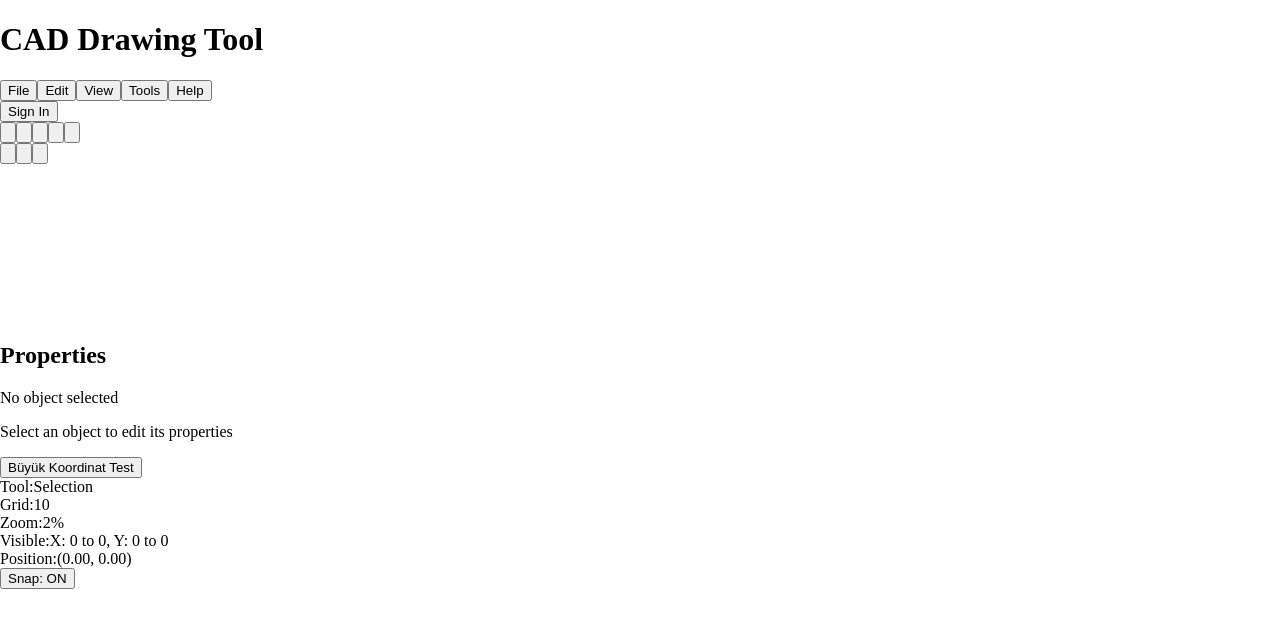
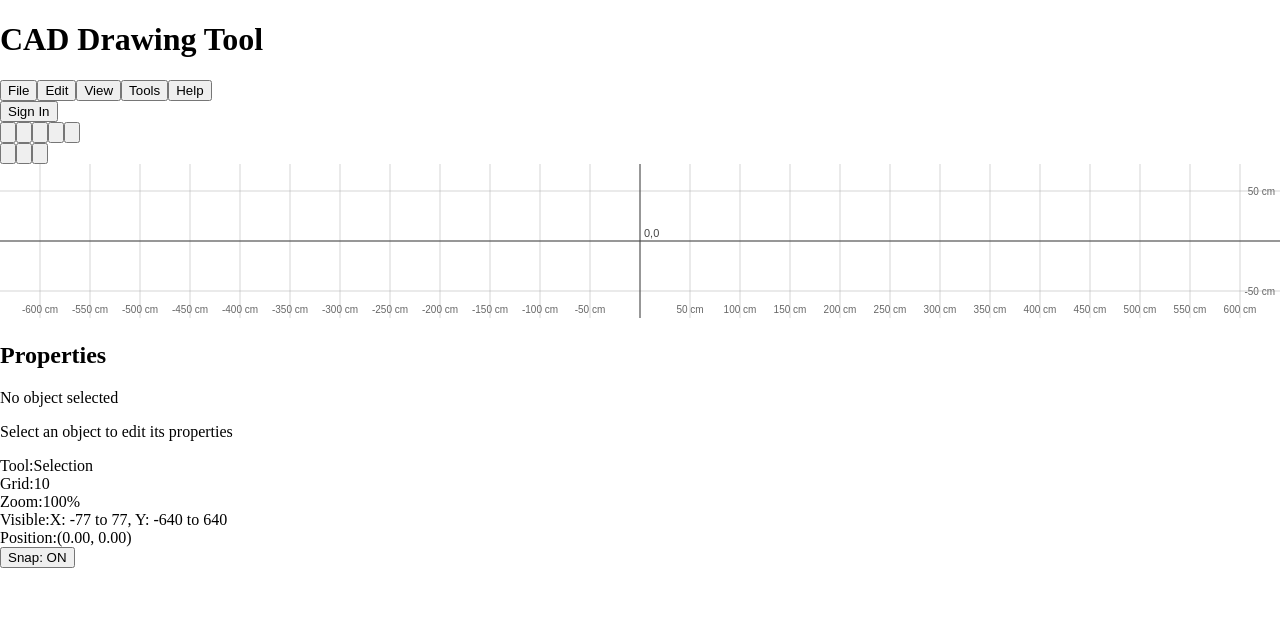
Before and after one commit to ayzdvt/repp, a React (Vite) app in the folder client/: page /drawing in a window 1280 px wide. Shown: the top 628 px of the page. Built offline with nearby package versions, Linux system fonts and the light colour scheme.

Commit message:
Restored to '7ebf801064549ca4bd864fed350de8ac0cd62c64'
Replit-Restored-To: 7ebf801064549ca4bd864fed350de8ac0cd62c64

```diff
--- a/client/src/components/DrawingCanvas.tsx
+++ b/client/src/components/DrawingCanvas.tsx
@@ -853,8 +853,8 @@ const DrawingCanvas: React.FC<DrawingCanvasProps> = ({
     const zoomDelta = e.deltaY > 0 ? 0.9 : 1.1; // Reduce zoom on scroll down, increase on scroll up
     const newZoom = canvasState.zoom * zoomDelta;
 
-    // Limit zoom range - çok küçük zoom değerlerini destekle (büyük koordinatlar için)
-    if (newZoom > 0.0000000001 && newZoom < 1000) {
+    // Limit zoom range
+    if (newZoom > 0.000001 && newZoom < 100) {
       // Update zoom first
       onZoomChange(newZoom);
 
@@ -1017,10 +1017,6 @@ const DrawingCanvas: React.FC<DrawingCanvasProps> = ({
           if (shapeIndex !== -1) {
             // Şekli güncelle
             shapesRef.current[shapeIndex] = { ...e.detail.shape };
-          } else {
-            // Eğer şekil mevcut değilse, shapesRef'e ekle
-            shapesRef.current.push({ ...e.detail.shape });
-            console.log("Yeni şekil eklendi:", e.detail.shape);
           }
         }
       }) as EventListener;
--- a/client/src/components/StatusBar.tsx
+++ b/client/src/components/StatusBar.tsx
@@ -47,36 +47,6 @@ const StatusBar: React.FC<StatusBarProps> = ({
       canvasState.canvasSize.height
     );
 
-    // Çok küçük veya 0 zoom değerini yakala ve düzelt (özellikle büyük koordinatlar için)
-    if (canvasState.zoom <= 0.0000001) {
-      console.log("StatusBar: Çok düşük zoom değeri algılandı, görünür alan hesaplanıyor");
-      // Büyük koordinatlarla çalışılıyorsa, ortalama koordinat değerlerinden ve canvas boyutundan hesapla
-      const centerX = mousePosition.x; // Mevcut fare pozisyonundan yaklaşık merkez koordinatları kullan
-      const centerY = mousePosition.y;
-
-      // Canvas boyutuna ve zoom seviyesine göre görünür alan genişlik/yüksekliğini hesapla
-      const visibleWidth = canvasState.canvasSize.width / (canvasState.zoom || 0.000001);
-      const visibleHeight = canvasState.canvasSize.height / (canvasState.zoom || 0.000001);
-
-      // Büyük koordinat sistemlerinde (milyon-bin) formatını kullan örn: 4,540K
-      const formatBigNumber = (num: number) => {
-        if (num >= 1000000) {
-          return (num / 1000000).toFixed(3) + 'M';
-        } else if (num >= 1000) {
-          return (num / 1000).toFixed(3) + 'K';
-        }
-        return num.toFixed(0);
-      };
-
-      return {
-        minX: formatBigNumber(centerX - visibleWidth/2),
-        minY: formatBigNumber(centerY - visibleHeight/2),
-        maxX: formatBigNumber(centerX + visibleWidth/2),
-        maxY: formatBigNumber(centerY + visibleHeight/2)
-      };
-    }
-
-    // Normal hesaplama
     return {
       minX: Math.min(topLeft.x, bottomRight.x).toFixed(0),
       minY: Math.min(topLeft.y, bottomRight.y).toFixed(0),
@@ -100,9 +70,7 @@ const StatusBar: React.FC<StatusBarProps> = ({
         </div>
         <div>
           <span className="text-gray-500">Zoom:</span>
-          <span id="zoom-level" className="ml-1">
-            {zoom < 0.01 ? (zoom * 100).toFixed(6) : Math.round(zoom * 100)}%
-          </span>
+          <span id="zoom-level" className="ml-1">{Math.round(zoom * 100)}%</span>
         </div>
         <div>
           <span className="text-gray-500">Visible:</span>
--- a/client/src/lib/canvasUtils.ts
+++ b/client/src/lib/canvasUtils.ts
@@ -45,23 +45,8 @@ export function drawGrid(ctx: CanvasRenderingContext2D, state: CanvasState) {
   let unit = 'cm'; // Varsayılan birim cm
   let divider = 1; // Değer gösterirken bölme faktörü
 
-  // Çok küçük zoom değerlerini tespit et (milyonluk koordinatlar için)
-  if (state.zoom < 0.000001) {
-    gridStep = 10000000; // 100 km aralık
-    unit = 'km';
-    divider = 100000; // cm -> km
-    console.log("Büyük koordinatlar için grid adımı:", gridStep, unit);
-  } else if (state.zoom < 0.00001) {
-    gridStep = 1000000; // 10 km aralık
-    unit = 'km';
-    divider = 100000;
-  } else if (state.zoom < 0.0001) {
-    gridStep = 100000; // 1 km aralık
-    unit = 'km';
-    divider = 100000;
-  }
-  // Normal zoom değerleri için orijinal grid ayarları
-  else if (state.zoom < 0.01) {
+  // Zoom değerine göre farklı ölçek ve birimler - uzaklaştıkça daha büyük birimler
+  if (state.zoom < 0.01) {
     gridStep = 50000; // Çok düşük zoom için 500 metre aralık
     unit = 'km';
     divider = 100000; // 100000cm = 1 kilometre
--- a/client/src/pages/DrawingApp.tsx
+++ b/client/src/pages/DrawingApp.tsx
@@ -20,68 +20,11 @@ export default function DrawingApp() {
   });
   const [selectedObject, setSelectedObject] = useState<any>(null);
 
-  // Şekilleri depolamak için referans
-  const shapesRef = useRef<any[]>([]);
-
-  // Test için koordinatları doğrudan ekleyen fonksiyon
-  const addTestCoordinates = () => {
-    console.log("Test koordinatları ekleniyor...");
-    const testCoordinates = [
-      { No: 8, x: 4540345.97, y: 438538.46 },
-      { No: 9, x: 4540358.64, y: 438539.69 },
-      { No: 10, x: 4540362.61, y: 438544.59 },
-      { No: 11, x: 4540359.53, y: 438561.74 },
-      { No: 31, x: 4540343.54, y: 438560.07 }
-    ];
-
-    // Canvas'a erişim
-    const canvasContainer = document.getElementById('drawing-container') as HTMLElement;
-    if (!canvasContainer) return;
-
-    const canvasElement = canvasContainer.querySelector('div.absolute') as HTMLElement;
-    if (!canvasElement) return;
-
-    // Ortak başlangıç ID'si
-    const startId = Date.now();
-
-    // Her bir koordinat için bir nokta oluştur ve event ile ekle
-    testCoordinates.forEach((coord, index) => {
-      // Test noktası oluştur
-      const pointShape = {
-        id: startId + index,
-        type: 'point',
-        x: coord.x,
-        y: coord.y,
-        style: 'default'
-      };
-
-      // Event oluştur ve gönder
-      const updateEvent = new CustomEvent('shapeupdate', {
-        detail: {
-          type: 'update',
-          shape: pointShape
-        }
-      });
-
-      // Event'i div.absolute üzerinden yayınla
-      canvasElement.dispatchEvent(updateEvent);
-      console.log(`Test noktası ${index + 1} eklendi:`, pointShape);
-    });
-
-    // Canvas'ı yenile için küçük bir gecikme
-    setTimeout(() => {
-      handleResetView();
-      console.log("Test koordinatları eklendi, görünüm ayarlandı");
-    }, 100);
-  };
+  // Canvas içindeki referans
+  // Removed canvasRef
 
   // LocalStorage'dan koordinatları al ve çizim alanına ekle
   useEffect(() => {
-    // Test için koordinatları ekle
-    setTimeout(() => {
-      addTestCoordinates();
-    }, 1000);
-
     // Sayfa yüklendiğinde localStorage'dan koordinatları kontrol et
     const coordsString = localStorage.getItem('parselCoordinates');
     if (!coordsString) return;
@@ -90,7 +33,7 @@ export default function DrawingApp() {
       const coordinates = JSON.parse(coordsString);
 
       if (Array.isArray(coordinates) && coordinates.length > 2) {
-        console.log("LocalStorage'dan parsel koordinatları bulundu:", coordinates);
+        console.log("Parsel koordinatları bulundu:", coordinates);
 
         // Koordinatları çizim için hazırla
         setTimeout(() => {
@@ -125,7 +68,7 @@ export default function DrawingApp() {
 
           // Görünümü tam ekrana uyarla
           handleResetView();
-        }, 1500); // Canvas tamamen yüklendikten sonra işlem yapabilmek için 1.5 saniye bekle
+        }, 1000); // Canvas tamamen yüklendikten sonra işlem yapabilmek için 1 saniye bekle
       }
     } catch (error) {
       console.error("Parsel koordinatları yüklenirken hata:", error);
@@ -159,33 +102,17 @@ export default function DrawingApp() {
 
   // Tüm çizimleri ekrana sığdıran Fit View fonksiyonu
   const handleResetView = () => {
-    console.log("Fit View başlatılıyor...");
-
     // Canvas'ı al
     const drawingContainer = document.getElementById('drawing-container');
-    if (!drawingContainer) {
-      console.error("drawing-container elementine erişilemiyor");
-      return;
-    }
+    if (!drawingContainer) return;
 
     // Absolute div'i bul
     const absoluteDiv = drawingContainer.querySelector('div.absolute');
-    if (!absoluteDiv) {
-      console.error("div.absolute elementine erişilemiyor");
-      return;
-    }
+    if (!absoluteDiv) return;
 
-    // Canvas boyutları - eğer 0 ise pencere boyutlarını kullan
-    let canvasWidth = canvasState.canvasSize.width;
-    let canvasHeight = canvasState.canvasSize.height;
-
-    // Canvas boyutlarının geçerli olduğundan emin ol
-    if (canvasWidth === 0 || canvasHeight === 0) {
-      canvasWidth = window.innerWidth - 400; // Sidebar genişliklerini çıkar
-      canvasHeight = window.innerHeight - 100; // Header ve status bar yüksekliklerini çıkar
-    }
-
-    console.log("Canvas boyutları:", canvasWidth, canvasHeight);
+    // Canvas boyutları
+    const canvasWidth = canvasState.canvasSize.width;
+    const canvasHeight = canvasState.canvasSize.height;
 
     // Şekilleri almak için bir dummy referans oluştur
     let shapeList: any[] = [];
@@ -274,74 +201,6 @@ export default function DrawingApp() {
       return;
     }
 
-    // Çok büyük koordinatlar için
-    if (minX > 1000000 || maxX > 1000000 || minY > 1000000 || maxY > 1000000) {
-      console.log("Büyük koordinatlar tespit edildi, özel zoom hesaplanıyor");
-
-      // Tek bir koordinat mı, yoksa bir koordinat grubu mu olduğunu kontrol et
-      const width = maxX - minX;
-      const height = maxY - minY;
-      const centerX = (minX + maxX) / 2;
-      const centerY = (minY + maxY) / 2;
-
-      // Eğer bir alan varsa (birden fazla nokta), çok düşük bir zoom faktörüyle yap
-      if (width > 0 && height > 0) {
-        console.log("Koordinat alanı:", width, height);
-
-        // Daha yüksek bir zoom değeri hesapla (noktaları görmek için)
-        const fixedZoom = 0.000001;
-
-        // Parsel büyüklüğüne göre zoom oranını hesapla
-        const maxBounds = Math.max(width, height);
-        // Ortadaki parsel büyüklüğüne göre optimize edilmiş zoom - daha yüksek zoom faktörü
-        const adjustedZoom = (500 / maxBounds) * 0.001;
-        console.log("Hesaplanan adjustedZoom:", adjustedZoom, "maxBounds:", maxBounds);
-
-        // panOffset değerleri - konumu ekranın ortasına getir
-        const panOffsetX = -centerX * adjustedZoom;
-        const panOffsetY = centerY * adjustedZoom;
-
-        console.log("Büyük koordinatlar için hesaplanan değerler:", {
-          zoom: adjustedZoom,
-          panOffsetX,
-          panOffsetY,
-          centerX,
-          centerY
-        });
-
-        // Ayarla - adjustedZoom kullanarak
-        setZoom(adjustedZoom);
-        setCanvasState({
-          gridSize: 10,
-          zoom: adjustedZoom,
-          panOffset: { x: panOffsetX, y: panOffsetY },
-          canvasSize: canvasState.canvasSize
-        });
-      }
-      else {
-        // Tek bir nokta ise
-        console.log("Tek büyük koordinat noktası:", centerX, centerY);
-
-        // Daha yüksek bir zoom değeri kullan
-        const fixedZoom = 0.0000005;
-
-        // panOffset değerleri
-        const panOffsetX = -centerX * fixedZoom;
-        const panOffsetY = centerY * fixedZoom;
-
-        // Ayarla
-        setZoom(fixedZoom);
-        setCanvasState({
-          gridSize: 10,
-          zoom: fixedZoom,
-          panOffset: { x: panOffsetX, y: panOffsetY },
-          canvasSize: canvasState.canvasSize
-        });
-      }
-
-      return;
-    }
-
     // Nesnelerin çevresine marj ekle (daha geniş görünüm için)
     const margin = 50;
     minX -= margin;
@@ -366,10 +225,6 @@ export default function DrawingApp() {
     const width = maxX - minX;
     const height = maxY - minY;
 
-    // Merkez noktayı hesapla
-    const centerX = (minX + maxX) / 2;
-    const centerY = (minY + maxY) / 2;
-
     // Zoom faktörlerini hesapla
     const zoomX = canvasWidth / width;
     const zoomY = canvasHeight / height;
@@ -379,13 +234,24 @@ export default function DrawingApp() {
 
     console.log("Fit View - Hesaplanan zoom faktörleri:", { zoomX, zoomY, newZoom });
 
+    // Merkez noktayı hesapla
+    const centerX = (minX + maxX) / 2;
+    const centerY = (minY + maxY) / 2;
+
     console.log("Fit View - Merkez noktası:", { centerX, centerY });
 
-    // canvasUtils.ts'deki worldToScreen formülleri
+    // Bu hesaplamalar artık gereksiz, doğrudan worldToScreen dönüşüm mantığını kullanacağız
+
+    // canvasUtils.ts'deki worldToScreen fonksiyonunu kullanarak panOffset değerlerini hesaplayalım
+    // Orijinal worldToScreen formülünden:
     // screenX = worldX * zoom + width / 2 + panOffset.x;
     // screenY = height / 2 - worldY * zoom + panOffset.y;
 
-    // centerX ve centerY dünya koordinatlarını ekranın ortasına getirmek için
+    // Yani, centerX ve centerY dünya koordinatlarını ekranın ortasına getirmek için:
+    // canvasWidth / 2 = centerX * zoom + canvasWidth / 2 + panOffset.x
+    // canvasHeight / 2 = canvasHeight / 2 - centerY * zoom + panOffset.y
+
+    // Bu denklemleri çözersek:
     // panOffset.x = -centerX * zoom
     // panOffset.y = centerY * zoom
 
@@ -496,48 +362,6 @@ export default function DrawingApp() {
         />
       </div>
 
-      <div className="flex items-center bg-gray-200 px-4 py-2">
-        <button
-          className="mr-4 px-4 py-1 bg-blue-500 text-white rounded hover:bg-blue-600"
-          onClick={() => {
-            // Buraya tıklandığında manuel olarak bir nokta ekleyelim
-            // Canvas'a erişim
-            const canvasContainer = document.getElementById('drawing-container') as HTMLElement;
-            if (!canvasContainer) return;
-
-            const canvasElement = canvasContainer.querySelector('div.absolute') as HTMLElement;
-            if (!canvasElement) return;
-
-            // Test noktası oluştur
-            const testPoint = {
-              id: Date.now(),
-              type: 'point',
-              x: 4540345.97,
-              y: 438538.46,
-              style: 'default'
-            };
-
-            // Event oluştur ve gönder
-            const updateEvent = new CustomEvent('shapeupdate', {
-              detail: {
-                type: 'update',
-                shape: testPoint
-              }
-            });
-
-            // Event'i div.absolute üzerinden yayınla
-            canvasElement.dispatchEvent(updateEvent);
-            console.log("Manuel test noktası eklendi:", testPoint);
-
-            // Canvas'ı yenile için küçük bir gecikme
-            setTimeout(() => {
-              handleResetView();
-            }, 100);
-          }}
-        >
-          Büyük Koordinat Test
-        </button>
-
       <StatusBar
         activeTool={activeTool}
         gridSize={gridSize}
@@ -548,6 +372,5 @@ export default function DrawingApp() {
         canvasState={canvasState}
       />
     </div>
-    </div>
   );
 }
```
Lines whose indentation alone changed are shown as unchanged.
